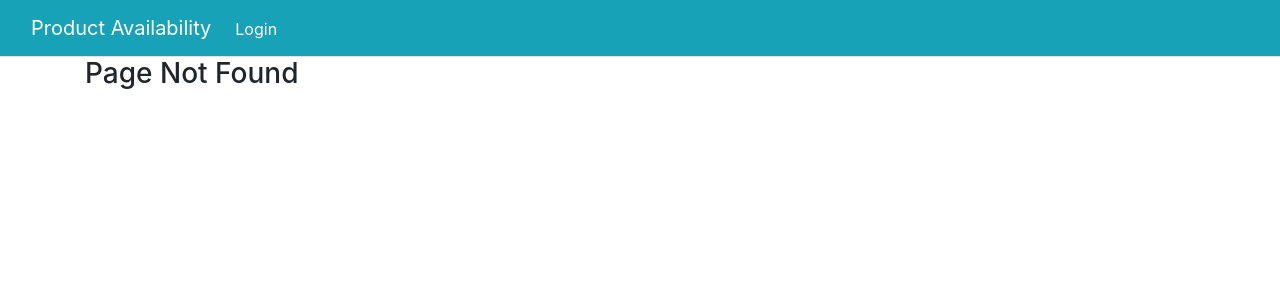
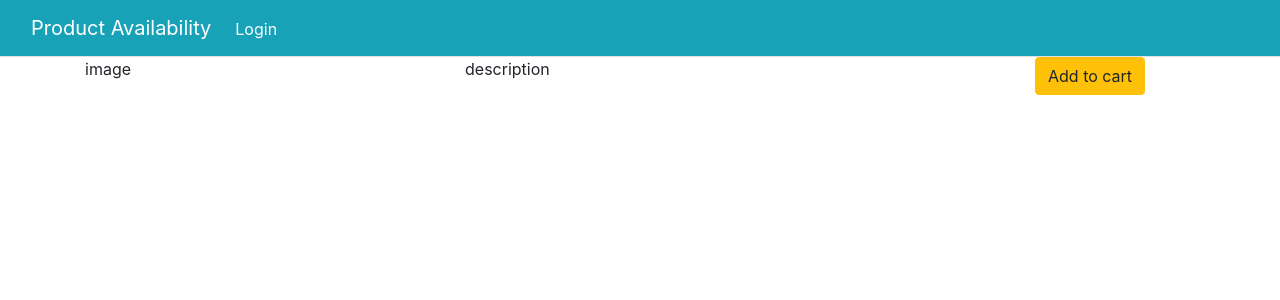
Before and after one commit to AaronBoehle/e-commerce-project, an Angular app: page /registry in a window 1280 px wide. Before the commit this address led to /error. Shown: the top 300 px of the page. Built offline with nearby package versions, Linux system fonts and the light colour scheme.

Commit message:
adding registry component from live demo.

```diff
--- a/src/app/app-routing.module.ts
+++ b/src/app/app-routing.module.ts
@@ -7,6 +7,7 @@
 import {ProductListComponent} from './products/product-list/product-list.component';
 import {ProductResolverService} from './products/product-resolver.service';
 import {AuthComponent} from './auth/auth.component';
+import {RegistryComponent} from './registry/registry.component';
 
 const appRoutes: Routes = [
   { path: '', redirectTo: '/products', pathMatch: 'full'},
@@ -15,6 +16,7 @@
       { path: 'shop', component: ProductListComponent, resolve: [ProductResolverService]},
       { path: 'shop/:id', component: ProductDetailComponent, resolve: [ProductResolverService]}
     ]},
+  { path: 'registry', component: RegistryComponent },
   { path: 'auth', component: AuthComponent },
   { path: 'error', component: ErrorPageComponent},
   { path: '**', redirectTo: '/error'},
--- a/src/app/app.module.ts
+++ b/src/app/app.module.ts
@@ -15,6 +15,7 @@
 import { AuthComponent } from './auth/auth.component';
 import { LoadingSpinnerComponent } from './shared/loading-spinner/loading-spinner.component';
 import {AuthInterceptorService} from './auth/auth-interceptor.service';
+import { RegistryComponent } from './registry/registry.component';
 
 @NgModule({
   declarations: [
@@ -28,6 +29,7 @@
     ProductItemComponent,
     AuthComponent,
     LoadingSpinnerComponent,
+    RegistryComponent,
   ],
   imports: [
     BrowserModule,
--- /dev/null
+++ b/src/app/registry/registry.component.html
@@ -0,0 +1,11 @@
+<div class="row">
+  <div class="col-md-4">
+    <p>image</p>
+  </div>
+  <div class="col-md-6">
+    <p>description</p>
+  </div>
+  <div class="col-md-2">
+  <button class="btn btn-warning"> Add to cart</button>
+  </div>
+</div>
--- /dev/null
+++ b/src/app/registry/registry.component.ts
@@ -0,0 +1,15 @@
+import { Component, OnInit } from '@angular/core';
+
+@Component({
+  selector: 'app-registry',
+  templateUrl: './registry.component.html',
+  styleUrls: ['./registry.component.css']
+})
+export class RegistryComponent implements OnInit {
+
+  constructor() { }
+
+  ngOnInit(): void {
+  }
+
+}
--- /dev/null
+++ b/src/app/registry/registry.model.ts
@@ -0,0 +1,3 @@
+export class Registry {
+
+}
```
Also changed, not shown: src/app/registry/registry.component.css (added), 1 other file (tests, documents, lock files or other folders).
